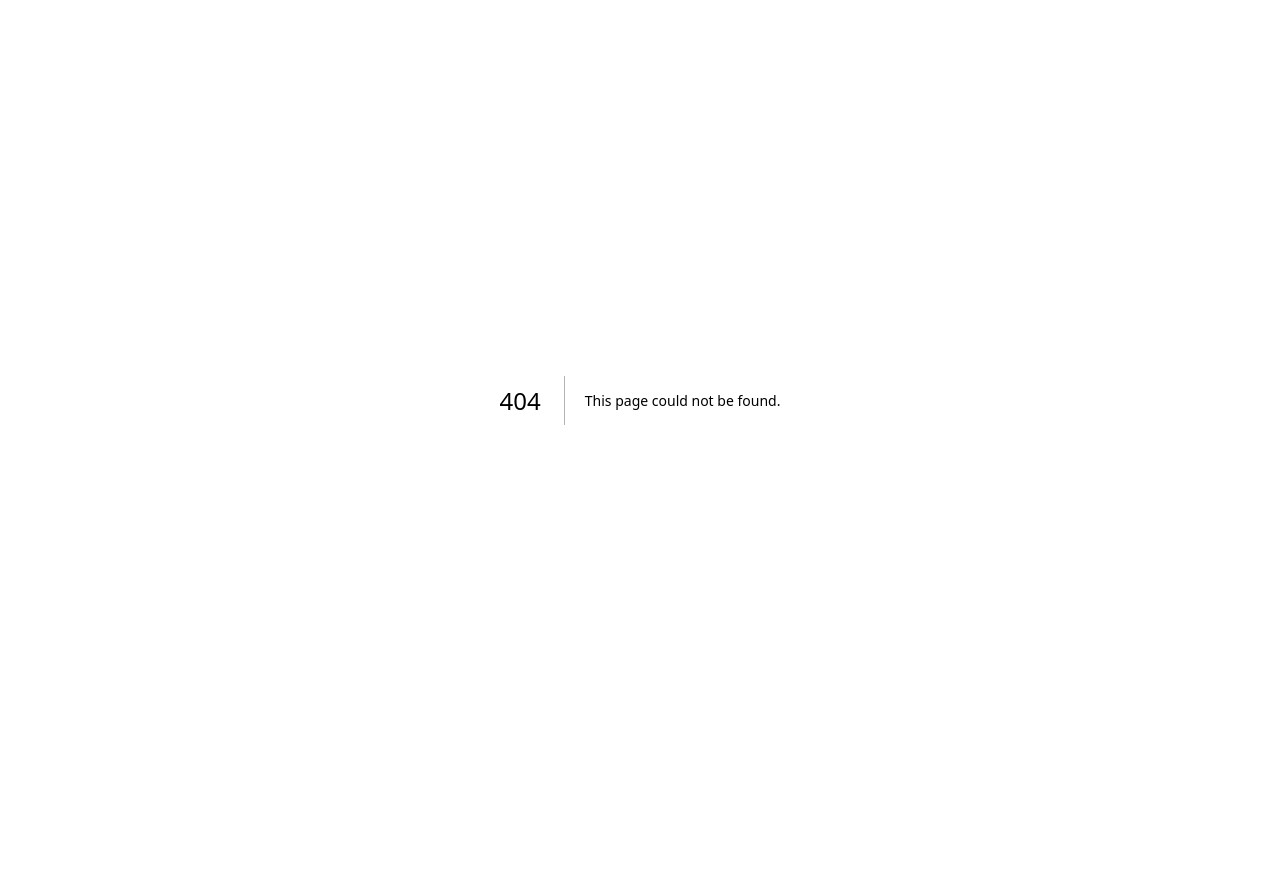
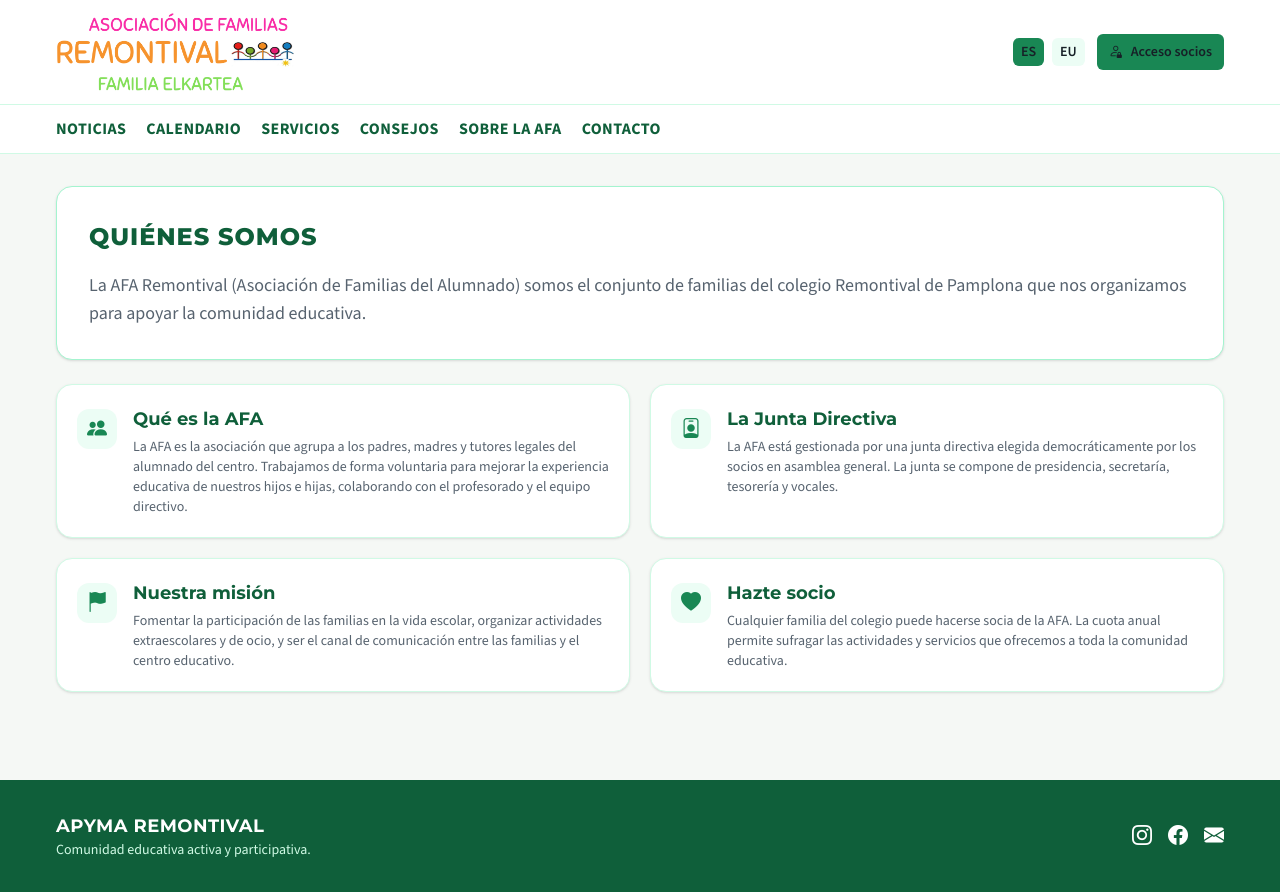
Before and after one commit to robeche/afa, a Next.js app: page /es/quienes-somos in a window 1280 px wide. Before the commit this address had no page. Before the commit the page ends 800 px from the top, so only its background shows below. Built offline with nearby package versions, Linux system fonts and the light colour scheme.

Commit message:
feat: pagina quienes-somos, desvincular concurso del CTA principal

```diff
--- a/src/app/(public)/[lang]/page.tsx
+++ b/src/app/(public)/[lang]/page.tsx
@@ -70,7 +70,7 @@ export default async function HomePage({ params }: HomePageProps) {
 
         <aside className="order-first space-y-4 lg:order-last">
           <Link
-            href={`/${lang}/concurso`}
+            href={`/${lang}/quienes-somos`}
             className="block rounded-2xl border border-emerald-200 bg-white p-5 font-display text-2xl font-bold text-[var(--color-primary-dark)] shadow-sm transition hover:-translate-y-0.5 hover:shadow"
           >
             {labels.aboutAfa}
--- /dev/null
+++ b/src/app/(public)/[lang]/quienes-somos/page.tsx
@@ -0,0 +1,95 @@
+import type { Lang } from "@/types/domain";
+
+interface QuienesSomosPageProps {
+  params: Promise<{ lang: Lang }>;
+}
+
+const content = {
+  es: {
+    title: "Quiénes somos",
+    intro:
+      "La AFA Remontival (Asociación de Familias del Alumnado) somos el conjunto de familias del colegio Remontival de Pamplona que nos organizamos para apoyar la comunidad educativa.",
+    sections: [
+      {
+        icon: "bi-people-fill",
+        heading: "Qué es la AFA",
+        body: "La AFA es la asociación que agrupa a los padres, madres y tutores legales del alumnado del centro. Trabajamos de forma voluntaria para mejorar la experiencia educativa de nuestros hijos e hijas, colaborando con el profesorado y el equipo directivo.",
+      },
+      {
+        icon: "bi-person-badge",
+        heading: "La Junta Directiva",
+        body: "La AFA está gestionada por una junta directiva elegida democráticamente por los socios en asamblea general. La junta se compone de presidencia, secretaría, tesorería y vocales.",
+      },
+      {
+        icon: "bi-flag-fill",
+        heading: "Nuestra misión",
+        body: "Fomentar la participación de las familias en la vida escolar, organizar actividades extraescolares y de ocio, y ser el canal de comunicación entre las familias y el centro educativo.",
+      },
+      {
+        icon: "bi-heart-fill",
+        heading: "Hazte socio",
+        body: "Cualquier familia del colegio puede hacerse socia de la AFA. La cuota anual permite sufragar las actividades y servicios que ofrecemos a toda la comunidad educativa.",
+      },
+    ],
+  },
+  eu: {
+    title: "Nor gara",
+    intro:
+      "AFA Remontival (Ikasleen Familien Elkartea) Iruñeko Remontival ikastetxeko familia multzoa gara, hezkuntza komunitatea laguntzeko antolatzen garena.",
+    sections: [
+      {
+        icon: "bi-people-fill",
+        heading: "Zer da AFA",
+        body: "AFA ikastetxeko ikasleen guraso, ama eta tutoreen elkartea da. Borondatez lan egiten dugu gure seme-alaben hezkuntza-esperientzia hobetzeko, irakasleei eta zuzendaritza-taldearekin lankidetzan.",
+      },
+      {
+        icon: "bi-person-badge",
+        heading: "Batzorde Nagusia",
+        body: "AFA bazkideek batzar orokorrean demokratikoki hautatutako batzorde nagusi batek kudeatzen du. Batzordea presidentetzaz, idazkaritzaz, diruzaintza eta bokalez osatuta dago.",
+      },
+      {
+        icon: "bi-flag-fill",
+        heading: "Gure eginkizuna",
+        body: "Familien parte-hartzea eskola-bizitzan sustatzea, aisialdi eta eskolaz kanpoko jarduerak antolatzea, eta familiak eta hezkuntza-zentroa lotzen dituen komunikazio-bide izatea.",
+      },
+      {
+        icon: "bi-heart-fill",
+        heading: "Egin bazkide",
+        body: "Ikastetxeko edozein familiak AFAko bazkide izan daiteke. Urteko kuotak komunitate osoari eskaintzen ditugun jarduerak eta zerbitzuak ordaintzeko balio du.",
+      },
+    ],
+  },
+};
+
+export default async function QuienesSomosPage({ params }: QuienesSomosPageProps) {
+  const { lang } = await params;
+  const t = content[lang];
+
+  return (
+    <div className="space-y-6">
+      <section className="rounded-2xl border border-emerald-200 bg-white p-6 shadow-sm md:p-8">
+        <h1 className="section-title">{t.title}</h1>
+        <p className="mt-4 text-lg text-[var(--color-muted)]">{t.intro}</p>
+      </section>
+
+      <div className="grid gap-5 sm:grid-cols-2">
+        {t.sections.map((section) => (
+          <article
+            key={section.heading}
+            className="flex gap-4 rounded-2xl border border-emerald-100 bg-white p-5 shadow-sm"
+          >
+            <span className="mt-1 flex h-10 w-10 shrink-0 items-center justify-center rounded-xl bg-emerald-50 text-[var(--color-primary)]">
+              <i className={`bi ${section.icon} text-xl`} />
+            </span>
+            <div>
+              <h2 className="font-display text-lg font-bold text-[var(--color-primary-dark)]">
+                {section.heading}
+              </h2>
+              <p className="mt-1 text-sm text-[var(--color-muted)]">{section.body}</p>
+            </div>
+          </article>
+        ))}
+      </div>
+    </div>
+  );
+}
--- a/src/components/layout/site-header.tsx
+++ b/src/components/layout/site-header.tsx
@@ -33,7 +33,7 @@ export function SiteHeader({ lang }: SiteHeaderProps) {
       ],
     },
     { label: dictionary.menu.consejos, href: `/${lang}/consejos` },
-    { label: labels.sobreAfa, href: `/${lang}/concurso` },
+    { label: labels.sobreAfa, href: `/${lang}/quienes-somos` },
     { label: dictionary.menu.contacto, href: `/${lang}/contacto` },
   ];
 
@@ -111,7 +111,7 @@ export function SiteHeader({ lang }: SiteHeaderProps) {
             </li>
 
             <li>
-              <Link href={`/${lang}/concurso`} className="hover:text-[var(--color-primary)]">
+              <Link href={`/${lang}/quienes-somos`} className="hover:text-[var(--color-primary)]">
                 {labels.sobreAfa}
               </Link>
             </li>
```
